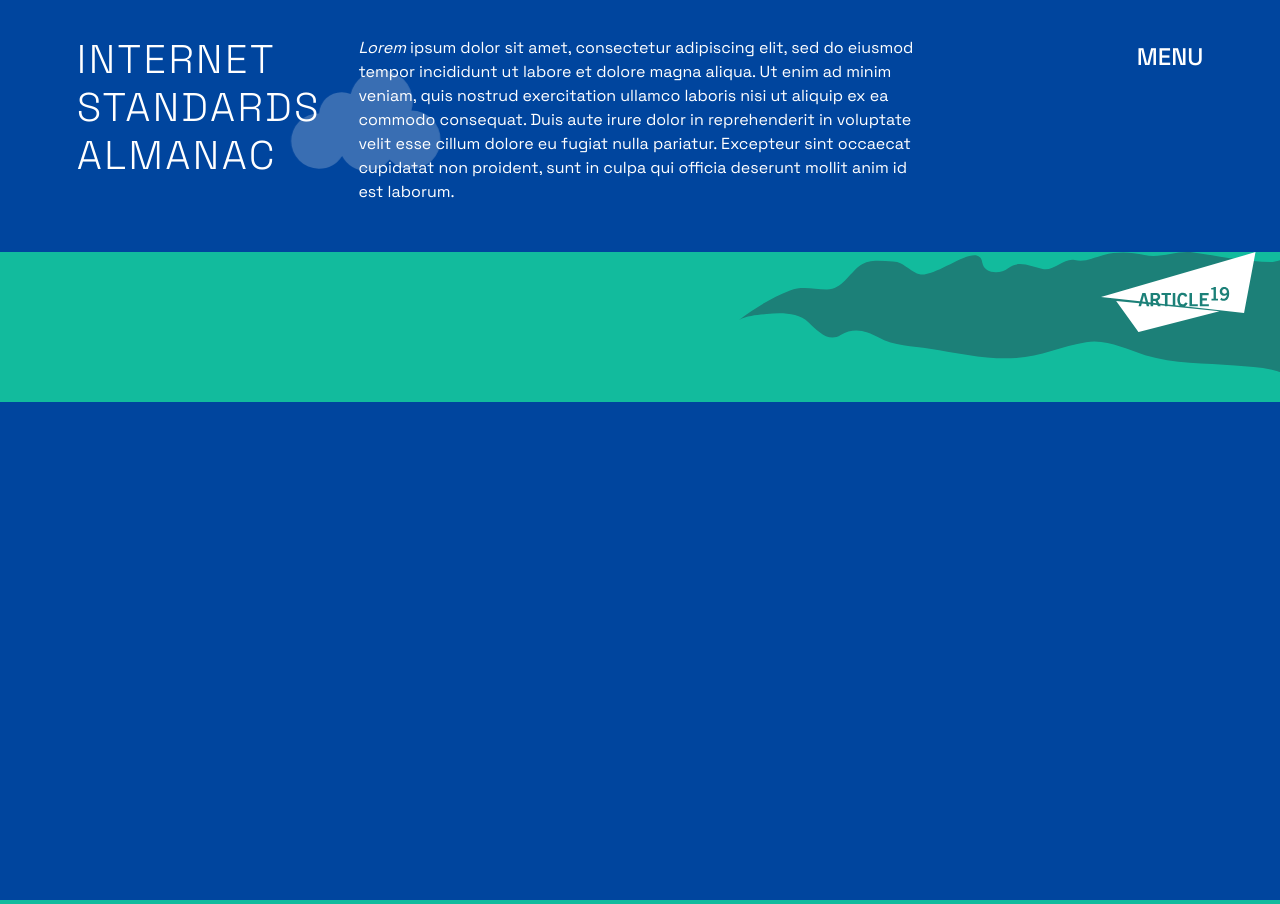
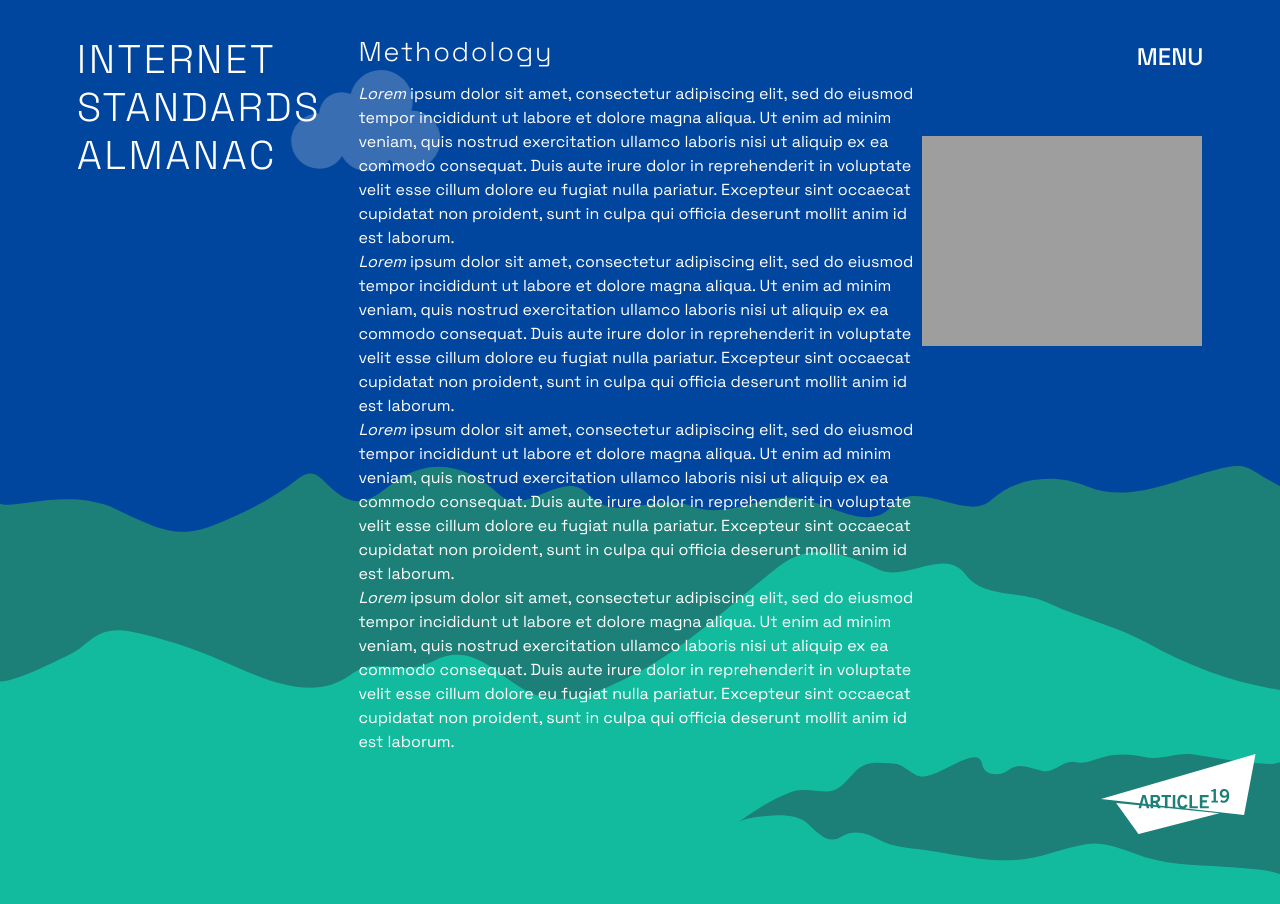
Before and after one commit to u451f/almanac.article19.org, a Jekyll site: the page built from methodology.html, in a window 1280 px wide. Built offline with Jekyll 4.4.1, drawn with Linux system fonts in a browser that asks for light colours.

Commit message:
dummy text

```diff
--- a/index.html
+++ b/index.html
@@ -6,8 +6,10 @@
 <div class="section" id="intro">
     <div class="section-content grid">
         <div id="main-text">
-            <b>Introduction</b>
-            <i>Lorem</i> ipsum dolor sit amet, consectetur adipiscing elit, sed do eiusmod tempor incididunt ut labore et dolore magna aliqua. Ut enim ad minim veniam, quis nostrud exercitation ullamco laboris nisi ut aliquip ex ea commodo consequat. Duis aute irure dolor in reprehenderit in voluptate velit esse cillum dolore eu fugiat nulla pariatur. Excepteur sint occaecat cupidatat non proident, sunt in culpa qui officia deserunt mollit anim id est laborum.
+            <p><b>Introduction</b>
+            <i>Lorem</i> ipsum dolor sit amet, consectetur adipiscing elit, sed do eiusmod tempor incididunt ut labore et dolore magna aliqua. Ut enim ad minim veniam, quis nostrud exercitation ullamco laboris nisi ut aliquip ex ea commodo consequat. Duis aute irure dolor in reprehenderit in voluptate velit esse cillum dolore eu fugiat nulla pariatur. Excepteur sint occaecat cupidatat non proident, sunt in culpa qui officia deserunt mollit anim id est laborum.</p>
+            <p><i>Lorem</i> ipsum dolor sit amet, consectetur adipiscing elit, sed do eiusmod tempor incididunt ut labore et dolore magna aliqua. Ut enim ad minim veniam, quis nostrud exercitation ullamco laboris nisi ut aliquip ex ea commodo consequat. Duis aute irure dolor in reprehenderit in voluptate velit esse cillum dolore eu fugiat nulla pariatur. Excepteur sint occaecat cupidatat non proident, sunt in culpa qui officia deserunt mollit anim id est laborum.</p>
+            <p><i>Lorem</i> ipsum dolor sit amet, consectetur adipiscing elit, sed do eiusmod tempor incididunt ut labore et dolore magna aliqua. Ut enim ad minim veniam, quis nostrud exercitation ullamco laboris nisi ut aliquip ex ea commodo consequat. Duis aute irure dolor in reprehenderit in voluptate velit esse cillum dolore eu fugiat nulla pariatur. Excepteur sint occaecat cupidatat non proident, sunt in culpa qui officia deserunt mollit anim id est laborum.</p>
         </div>
         <img src="{{ site.url}}/assets/images/catnip-mallory/catnip-reading-flat.png" alt="Catnip reading How the Internet Really Works" width="280" />
     </div>
--- a/methodology.html
+++ b/methodology.html
@@ -3,10 +3,19 @@
 layout: default
 breadcrumbs: false
 ---
-<div class="section">
-    <div class="section-content grid">
+<div class="section" id="methodology">
+    <div class="section-content grid" id="intro">
         <div id="main-text">
-            <i>Lorem</i> ipsum dolor sit amet, consectetur adipiscing elit, sed do eiusmod tempor incididunt ut labore et dolore magna aliqua. Ut enim ad minim veniam, quis nostrud exercitation ullamco laboris nisi ut aliquip ex ea commodo consequat. Duis aute irure dolor in reprehenderit in voluptate velit esse cillum dolore eu fugiat nulla pariatur. Excepteur sint occaecat cupidatat non proident, sunt in culpa qui officia deserunt mollit anim id est laborum.
+            <h1 class="title">Methodology</h1>
+            <p><i>Lorem</i> ipsum dolor sit amet, consectetur adipiscing elit, sed do eiusmod tempor incididunt ut labore et dolore magna aliqua. Ut enim ad minim veniam, quis nostrud exercitation ullamco laboris nisi ut aliquip ex ea commodo consequat. Duis aute irure dolor in reprehenderit in voluptate velit esse cillum dolore eu fugiat nulla pariatur. Excepteur sint occaecat cupidatat non proident, sunt in culpa qui officia deserunt mollit anim id est laborum.
+            </p>
+            <p><i>Lorem</i> ipsum dolor sit amet, consectetur adipiscing elit, sed do eiusmod tempor incididunt ut labore et dolore magna aliqua. Ut enim ad minim veniam, quis nostrud exercitation ullamco laboris nisi ut aliquip ex ea commodo consequat. Duis aute irure dolor in reprehenderit in voluptate velit esse cillum dolore eu fugiat nulla pariatur. Excepteur sint occaecat cupidatat non proident, sunt in culpa qui officia deserunt mollit anim id est laborum.
+            </p>
+            <p><i>Lorem</i> ipsum dolor sit amet, consectetur adipiscing elit, sed do eiusmod tempor incididunt ut labore et dolore magna aliqua. Ut enim ad minim veniam, quis nostrud exercitation ullamco laboris nisi ut aliquip ex ea commodo consequat. Duis aute irure dolor in reprehenderit in voluptate velit esse cillum dolore eu fugiat nulla pariatur. Excepteur sint occaecat cupidatat non proident, sunt in culpa qui officia deserunt mollit anim id est laborum.
+            </p>
+            <p><i>Lorem</i> ipsum dolor sit amet, consectetur adipiscing elit, sed do eiusmod tempor incididunt ut labore et dolore magna aliqua. Ut enim ad minim veniam, quis nostrud exercitation ullamco laboris nisi ut aliquip ex ea commodo consequat. Duis aute irure dolor in reprehenderit in voluptate velit esse cillum dolore eu fugiat nulla pariatur. Excepteur sint occaecat cupidatat non proident, sunt in culpa qui officia deserunt mollit anim id est laborum.
+            </p>
         </div>
+        <img src="{{ site.url}}/assets/images/catnip-mallory/mallory-grab-flat.png" alt="Catnip reading How the Internet Really Works" width="280" />
     </div>
 </div>
```
Also changed, not shown: contributors.html (+10 -3 lines), imprint.html (+9 -2 lines).
